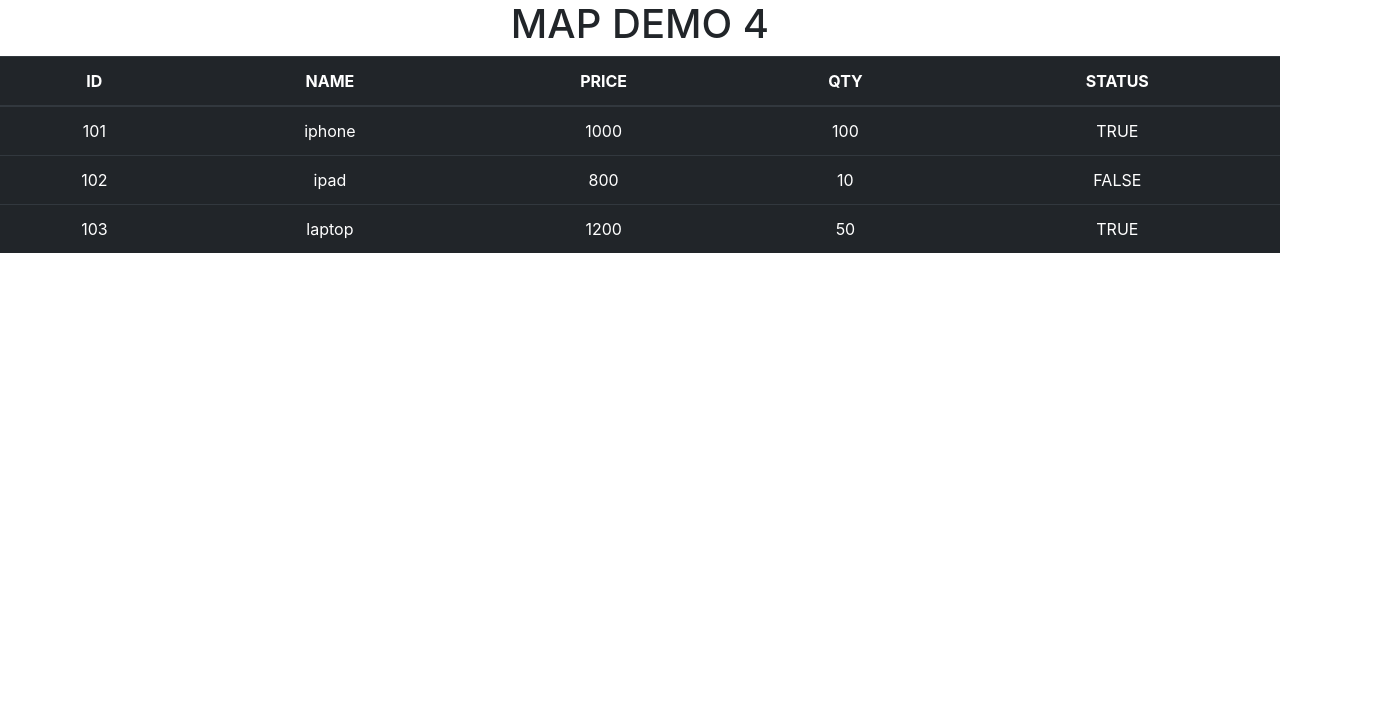
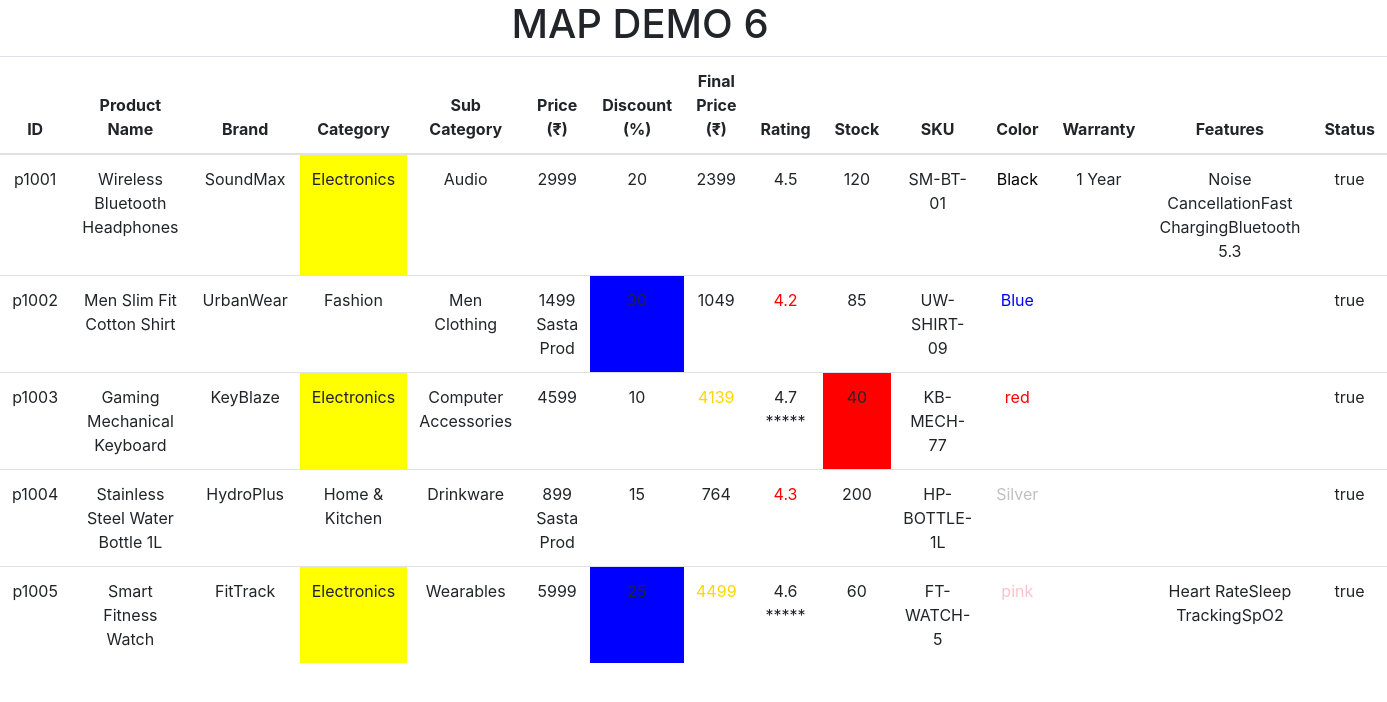
Before and after one commit to samirvithlani/MERN_B_HYBRID_WEEKEND_2025, a React (Vite) app: page / in a window 1280 px wide. Shown: the top 702 px of the page, 1387 px wide, since content can reach past the window. Built offline with nearby package versions, Linux system fonts and the light colour scheme.

Commit message:
mapdemo5,6

```diff
--- a/src/App.jsx
+++ b/src/App.jsx
@@ -9,6 +9,8 @@
 import { MapDemo2 } from './components/MapDemo2'
 import { MapDemo3 } from './components/MapDemo3'
 import { MapDemo4 } from './components/MapDemo4'
+import { MapDemo5 } from './components/MapDemo5'
+import { MapDemo6 } from './components/MapDemo6'
 
 
 function App() {
@@ -23,7 +25,7 @@
 
   return (
     <div>
-     <MapDemo4></MapDemo4>
+     <MapDemo6></MapDemo6>
     </div>
   )
 }
--- /dev/null
+++ b/src/components/MapDemo5.jsx
@@ -0,0 +1,44 @@
+import React from "react";
+
+export const MapDemo5 = () => {
+  const users = [
+    { id: 1, name: "raj", age: 23, gender: "male", salary: 25000 },
+    { id: 2, name: "neha", age: 24, gender: "female", salary: 25000 },
+    { id: 3, name: "sneha", age: 25, gender: "female", salary: 35000 },
+    { id: 4, name: "parth", age: 28, gender: "male", salary: 50000 },
+    { id: 5, name: "krishna", age: 27, gender: "female", salary: 30000 },
+    { id: 6, name: "ajay", age: 22, gender: "male", salary: 25000 },
+  ];
+
+  return (
+    <div style={{ textAlign: "center" }}>
+      <h1>MAP DEMO 5</h1>
+      <table className="table table-dark">
+        <thead>
+          <tr>
+            <th>ID</th>
+            <th>NAME</th>
+            <th>AGE</th>
+            <th>GENDER</th>
+            <th>SALARY</th>
+          </tr>
+        </thead>
+        <tbody>
+          {users.map((user, index) => {
+            return (
+              <tr style={{backgroundColor:user.gender =="female" && "pink"}}>
+                <td>{user.id}</td>
+                <td>{user.name}</td>
+                <td style={{color:user.age>27 && "yellow"}}>{user.age}</td>
+                <td>{user.gender}</td>
+                {/* <td style={{color:"red"}}>{user.salary}</td> */}
+                {/* <td style={{color:user.salary>=35000 ? "red":"white"}}>{user.salary}</td> */}
+                <td style={{color:user.salary>=35000 && "red"}}>{user.salary}</td>
+              </tr>
+            );
+          })}
+        </tbody>
+      </table>
+    </div>
+  );
+};
--- /dev/null
+++ b/src/components/MapDemo6.jsx
@@ -0,0 +1,174 @@
+import React from "react";
+
+export const MapDemo6 = () => {
+  const products = [
+    {
+      _id: "p1001",
+      name: "Wireless Bluetooth Headphones",
+      brand: "SoundMax",
+      category: "Electronics",
+      subCategory: "Audio",
+      price: 2999,
+      discountPercentage: 20,
+      finalPrice: 2399,
+      rating: 4.5,
+      stock: 120,
+      sku: "SM-BT-01",
+      color: "Black",
+      warranty: "1 Year",
+      features: ["Noise Cancellation", "Fast Charging", "Bluetooth 5.3"],
+      isLive: true,
+      createdAt: "2024-11-12T10:30:00Z",
+    },
+    {
+      _id: "p1002",
+      name: "Men Slim Fit Cotton Shirt",
+      brand: "UrbanWear",
+      category: "Fashion",
+      subCategory: "Men Clothing",
+      price: 1499,
+      discountPercentage: 30,
+      finalPrice: 1049,
+      rating: 4.2,
+      stock: 85,
+      sku: "UW-SHIRT-09",
+      color: "Blue",
+      size: ["S", "M", "L", "XL"],
+      material: "100% Cotton",
+      washCare: "Machine Wash",
+      isLive: true,
+      createdAt: "2024-10-20T08:15:00Z",
+    },
+    {
+      _id: "p1003",
+      name: "Gaming Mechanical Keyboard",
+      brand: "KeyBlaze",
+      category: "Electronics",
+      subCategory: "Computer Accessories",
+      price: 4599,
+      discountPercentage: 10,
+      finalPrice: 4139,
+      rating: 4.7,
+      stock: 40,
+      sku: "KB-MECH-77",
+      switchType: "Blue Switch",
+      backlight: "RGB",
+      connectivity: "Wired USB",
+      compatibleWith: ["Windows", "Mac"],
+      isLive: true,
+      createdAt: "2024-12-01T14:45:00Z",
+      color: "red",
+    },
+    {
+      _id: "p1004",
+      name: "Stainless Steel Water Bottle 1L",
+      brand: "HydroPlus",
+      category: "Home & Kitchen",
+      subCategory: "Drinkware",
+      price: 899,
+      discountPercentage: 15,
+      finalPrice: 764,
+      rating: 4.3,
+      stock: 200,
+      sku: "HP-BOTTLE-1L",
+      capacity: "1 Liter",
+      insulated: true,
+      material: "Stainless Steel",
+      color: "Silver",
+      isLive: true,
+      createdAt: "2024-09-18T06:20:00Z",
+    },
+    {
+      _id: "p1005",
+      name: "Smart Fitness Watch",
+      brand: "FitTrack",
+      category: "Electronics",
+      subCategory: "Wearables",
+      price: 5999,
+      discountPercentage: 25,
+      finalPrice: 4499,
+      rating: 4.6,
+      stock: 60,
+      sku: "FT-WATCH-5",
+      display: "AMOLED",
+      batteryLife: "7 Days",
+      waterResistance: "IP68",
+      features: ["Heart Rate", "Sleep Tracking", "SpO2"],
+      isLive: true,
+      createdAt: "2024-12-05T11:00:00Z",
+      color: "pink",
+    },
+  ];
+
+  return (
+    <div style={{ textAlign: "center" }}>
+      <h1>MAP DEMO 6</h1>
+      <table className="table">
+        <thead>
+          <tr>
+            <th>ID</th>
+            <th>Product Name</th>
+            <th>Brand</th>
+            <th>Category</th>
+            <th>Sub Category</th>
+            <th>Price (₹)</th>
+            <th>Discount (%)</th>
+            <th>Final Price (₹)</th>
+            <th>Rating</th>
+            <th>Stock</th>
+            <th>SKU</th>
+            <th>Color</th>
+            <th>Warranty</th>
+            <th>Features</th>
+            <th>Status</th>
+          </tr>
+        </thead>
+        <tbody>
+          {products.map((prod, index) => {
+            return (
+              <tr>
+                <td>{prod._id}</td>
+                <td>{prod.name}</td>
+                <td>{prod.brand}</td>
+                <td
+                  style={{
+                    backgroundColor: prod.category == "Electronics" && "yellow",
+                  }}
+                >
+                  {prod.category}
+                </td>
+                <td>{prod.subCategory}</td>
+                <td>{prod.price} {prod.price<=1500 && " Sasta Prod"}</td>
+                <td
+                  style={{
+                    backgroundColor: prod.discountPercentage > 20 && "blue",
+                  }}
+                >
+                  {prod.discountPercentage}
+                </td>
+                <td style={{ color: prod.finalPrice > 4000 && "gold" }}>
+                  {prod.finalPrice}
+                </td>
+                <td style={{ color: prod.rating < 4.5 && "red" }}>
+                  {prod.rating}
+                  {
+                    prod.rating>4.5 && "   *****"
+                  }
+
+                </td>
+                <td style={{ backgroundColor: prod.stock < 50 && "red" }}>
+                  {prod.stock}
+                </td>
+                <td>{prod.sku}</td>
+                <td style={{color:prod.color}}>{prod.color}</td>
+                <td>{prod.warranty}</td>
+                <td>{prod.features}</td>
+                <td>{prod.isLive ? "true" : "false"}</td>
+              </tr>
+            );
+          })}
+        </tbody>
+      </table>
+    </div>
+  );
+};
```
Also changed, not shown: th.txt.
